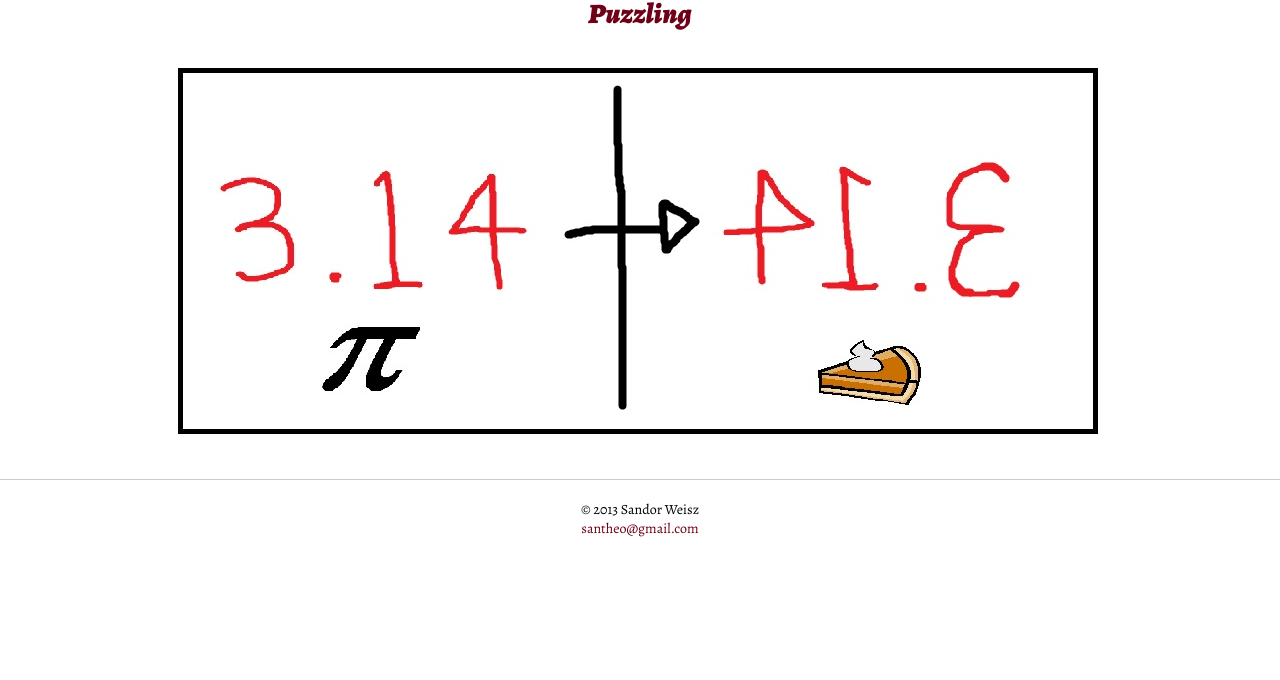
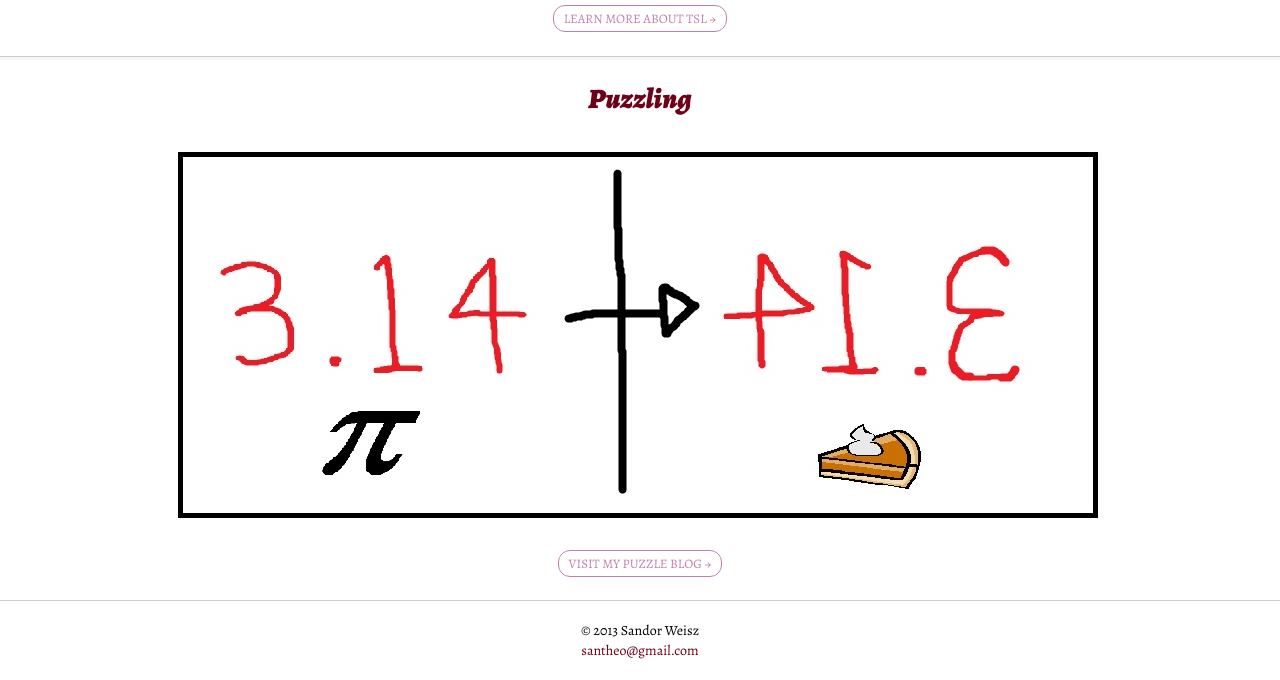
Before and after one commit to santheo/santheo.github.io, a plain HTML site: page index.html in a window 1280 px wide. Shown: the part 1486-2166 px from the top of the page. Before the commit the page ends 2045 px from the top, so only its background shows below. Drawn offline with nearby package versions, Linux system fonts and the light colour scheme.

Commit message:
Added readmore links.

```diff
--- a/index.html
+++ b/index.html
@@ -40,17 +40,20 @@
             <i>daughter</i>
         </li>
     </ul>
+    <p class="readmore"><a href="http://the.weisz.es">Read our family blog &rarr;</a></p>
 </section>
 
 <section class="tsl" id="tsl">
     <h2>Starter League</h2>
     <img src="html5.jpg">
     <img src="css3.jpg">
+    <p class="readmore"><a href="http://starterleague.com">Learn more about TSL &rarr;</a></p>
 </section>
 
 <section class="puzzling" id="puzzling">
     <h2>Puzzling</h2>
     <img src="pie.jpg">
+    <p class="readmore"><a href="http://pzlr.org/">Visit my puzzle blog &rarr;</a></p>
 </section>
 
 <footer>
--- a/screen.css
+++ b/screen.css
@@ -80,10 +80,34 @@ h2 {
     margin-bottom: .8em;
 }
 
+.readmore {
+    padding-top: 12px;
+}
+
+.readmore a {
+    border: 1px solid #A64B8C;
+    opacity: .7;
+    border-radius: 12px;
+    line-height: 1;
+    padding: 4px 10px;
+    color: #A64B8C;
+    text-transform: uppercase;
+    font-size: 13px;
+    position: relative;
+    transition: all 200ms ease-in;
+}
+
+.readmore a:hover {
+    background: #A64B8C;
+    color: white;
+    opacity: 1;
+}
+
 /* FAMILY */
 
 .family ul {
     overflow: auto;
+    margin-bottom: 10px;
 }
 
 .family li {
```
